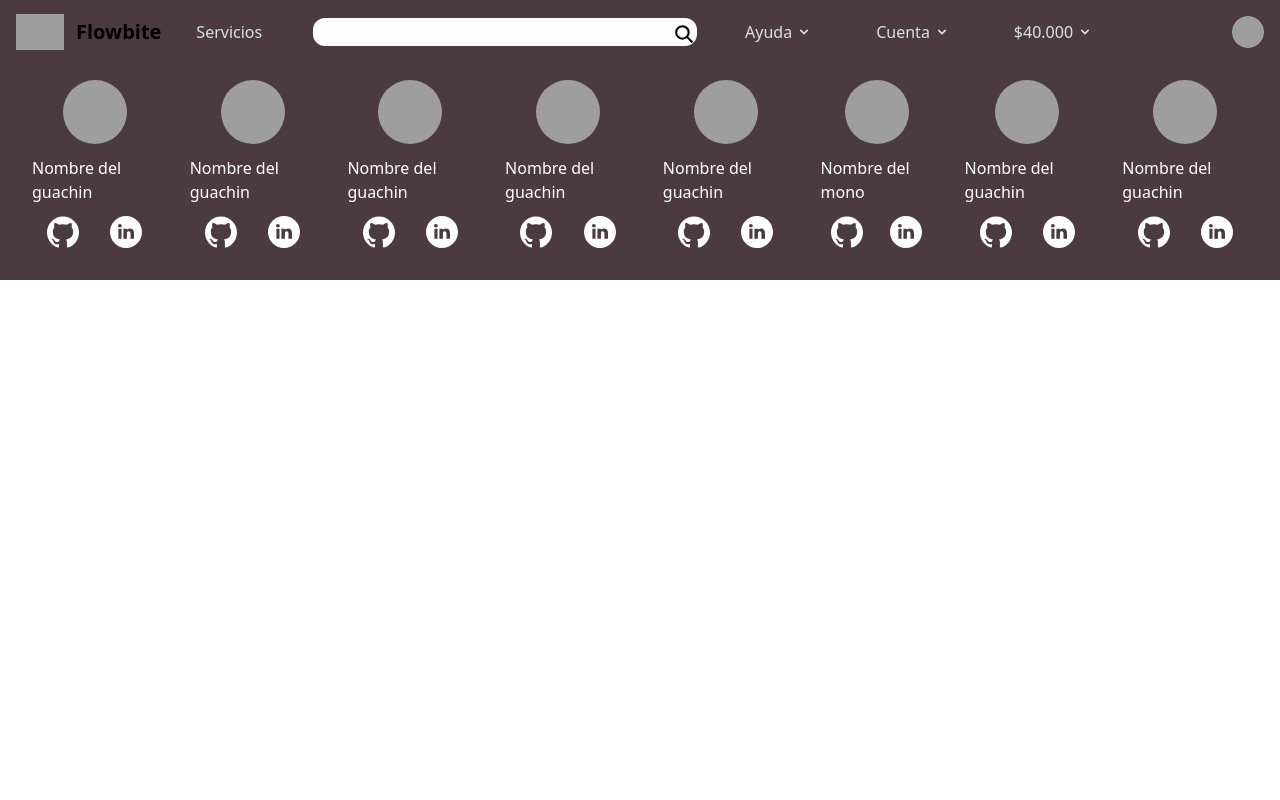
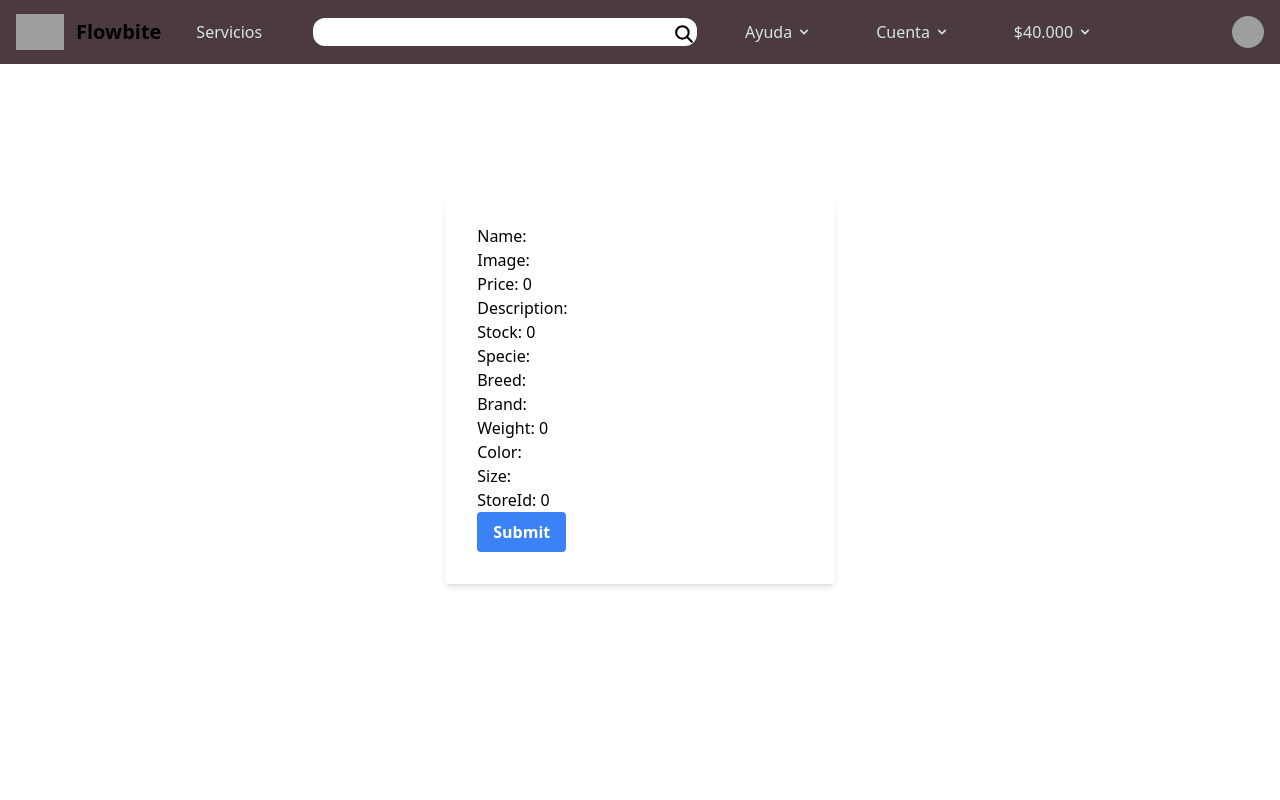
Before and after one commit to PetFriendlyUniverse/Henry-Pf, a React (Vite) app in the folder client/: page /profile/store/create in a window 1280 px wide. Shown: the top 800 px of the page. Built offline with nearby package versions, Linux system fonts and the light colour scheme; grey boxes are pictures that could not be loaded.

Commit message:
primer style de form

```diff
--- a/client/src/App.jsx
+++ b/client/src/App.jsx
@@ -6,6 +6,7 @@ import ShoppingCart from "./pages/ecommerce/ShoppingCart/ShoppingCart";
 import Checkout from "./pages/ecommerce/Checkout/Checkout";
 import FormProfile from "./pages/ecommerce/Forms/FormProfile/FormProfile";
 import Profile from "./pages/ecommerce/Profile/Profile";
+import FormCreateProduct from "./pages/ecommerce/Forms/FormCreateProduct/FormCreateProduct";
 import NotFound from "./components/NotFound/NotFound";
 
 import "./App.css";
@@ -25,6 +26,7 @@ function App() {
         <Route path="/shop/checkout" element={<Checkout />} />
         <Route path="/register" element={<FormProfile />} />
         <Route path="/detail/:id" element={<Profile />} />
+        <Route path="/profile/store/create" element={<FormCreateProduct />} />
         <Route path="*" element={<NotFound />} />
       </Routes>
       {pathname !== "/" && <Footer />}
--- a/client/src/pages/ecommerce/Forms/FormCreateProduct/FormCreateProduct.jsx
+++ b/client/src/pages/ecommerce/Forms/FormCreateProduct/FormCreateProduct.jsx
@@ -1,5 +1,6 @@
 import { useState } from "react";
 import axios from "axios";
+import { validateProductData } from "./Validation/ValidationProduts";
 // name,img,price,description,stock,specie,breed,brand,weight,color,size
 
 function FormCreateProduct() {
@@ -35,9 +36,8 @@ function FormCreateProduct() {
   const changeHandler = (e) => {
     let property = e.target.name;
     let value = e.target.value;
-    setError(ValidationProduts(property, value));
+    setError(validateProductData(value));
     setForm({ ...form, [property]: value });
-    console.log(form);
   };
 
   const submitHandler = (e) => {
@@ -54,8 +54,11 @@ function FormCreateProduct() {
   };
 
   return (
-    <div>
-      <form onSubmit={submitHandler}>
+    <div className="flex h-screen items-center justify-center">
+      <form
+        onSubmit={submitHandler}
+        className="mb-4 rounded bg-white px-8 pt-6 pb-8 shadow-md"
+      >
         <div>
           <label>Name: </label>
           <input
@@ -64,6 +67,7 @@ function FormCreateProduct() {
             name="name"
             onChange={changeHandler}
           />
+          {error.name && <span className="text-red-500">{error.name}</span>}
         </div>
         <div>
           <label>Image: </label>
@@ -91,6 +95,9 @@ function FormCreateProduct() {
             name="description"
             onChange={changeHandler}
           />
+          {error.description && (
+            <span className="text-red-500">{error.description}</span>
+          )}
         </div>
         <div>
           <label>Stock: </label>
@@ -164,7 +171,12 @@ function FormCreateProduct() {
             onChange={changeHandler}
           />
         </div>
-        <button type="submit">Submit</button>
+        <button
+          type="submit"
+          className="focus:shadow-outline rounded bg-blue-500 py-2 px-4 font-bold text-white hover:bg-blue-700 focus:outline-none"
+        >
+          Submit
+        </button>
       </form>
     </div>
   );
```
